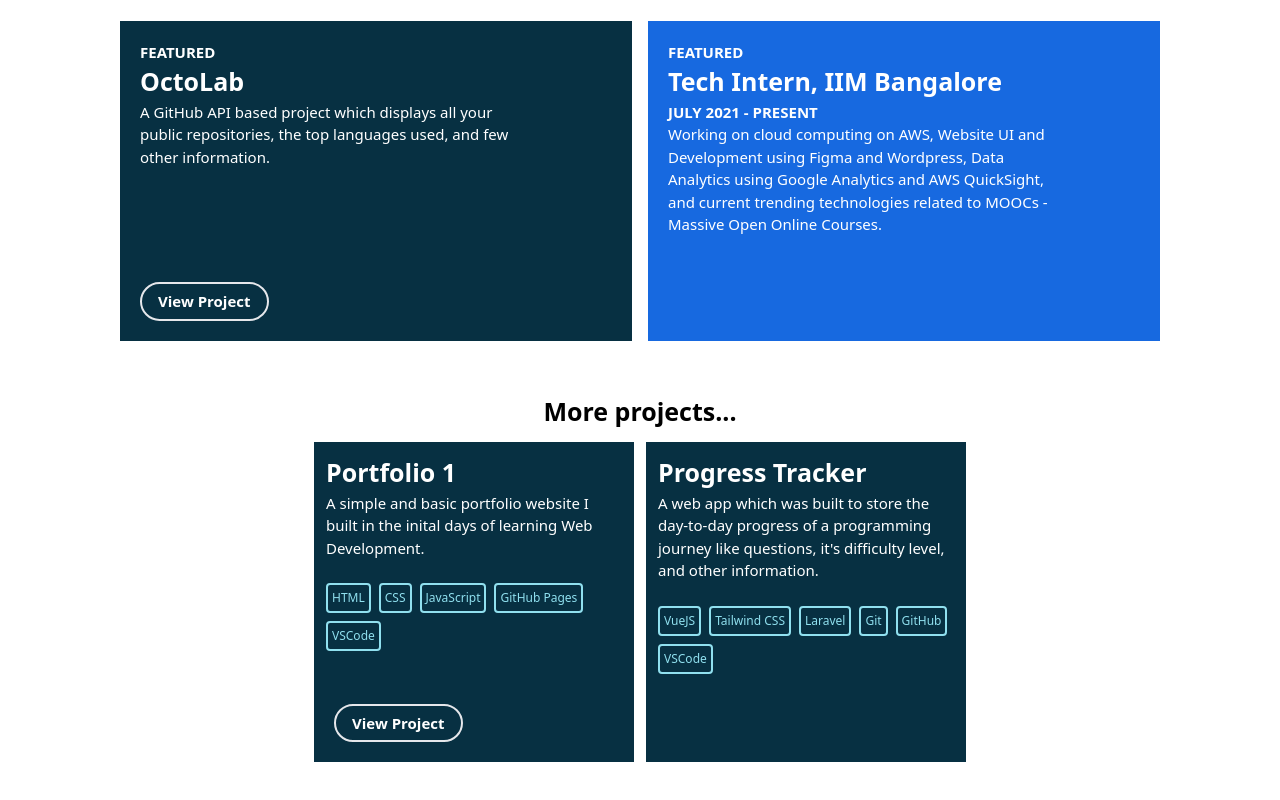
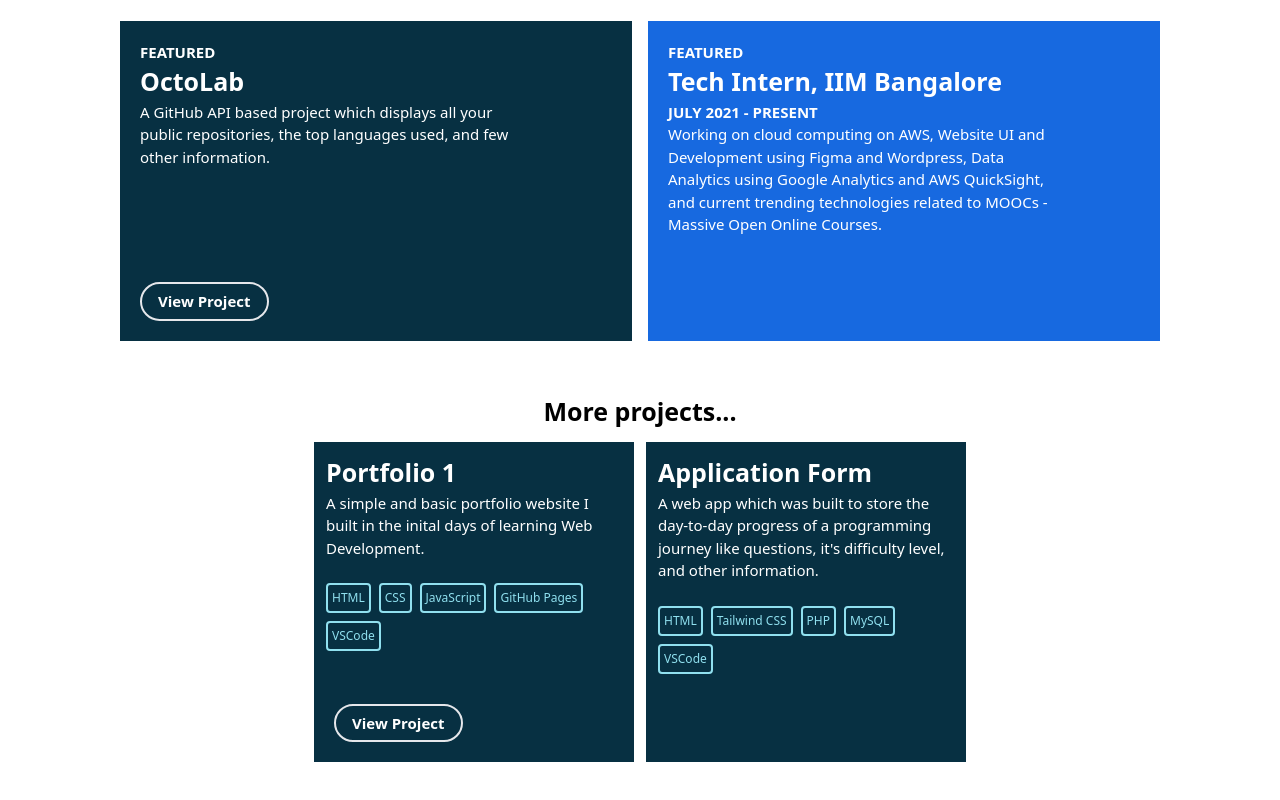
Before and after one commit to ajaykrupalk/Portfolio, a Vue app: page / in a window 1280 px wide. Shown: the part 358-1158 px from the top of the page. Built offline with nearby package versions, Linux system fonts and the light colour scheme.

Commit message:
Update Projects.vue

```diff
--- a/src/components/Projects.vue
+++ b/src/components/Projects.vue
@@ -23,15 +23,14 @@
                     </div>
                 </div>
                 <div class="relative flex flex-col bg-green-blue max-w-xs h-80 text-white p-3">
-                    <h4 class="text-md-lg font-bold">Progress Tracker</h4>
+                    <h4 class="text-md-lg font-bold">Application Form</h4>
                      <p class="text-sm">A web app which was built to store the day-to-day progress of a programming journey like questions, it's difficulty level, and other information.</p>
                     <br>
                     <a class="flex flex-row text-cream gap-2 flex-wrap font-medium">
-                        <span class="border-2 border-cream rounded p-1 text-xs">VueJS</span>
+                        <span class="border-2 border-cream rounded p-1 text-xs">HTML</span>
                         <span class="border-2 border-cream rounded p-1 text-xs">Tailwind CSS</span>
-                        <span class="border-2 border-cream rounded p-1 text-xs">Laravel</span>
-                        <span class="border-2 border-cream rounded p-1 text-xs">Git</span>
-                        <span class="border-2 border-cream rounded p-1 text-xs">GitHub</span>
+                        <span class="border-2 border-cream rounded p-1 text-xs">PHP</span>
+                        <span class="border-2 border-cream rounded p-1 text-xs">MySQL</span>
                         <span class="border-2 border-cream rounded p-1 text-xs">VSCode</span>
                     </a>
                     <!-- <div class="absolute bottom-5 left-5">
```
